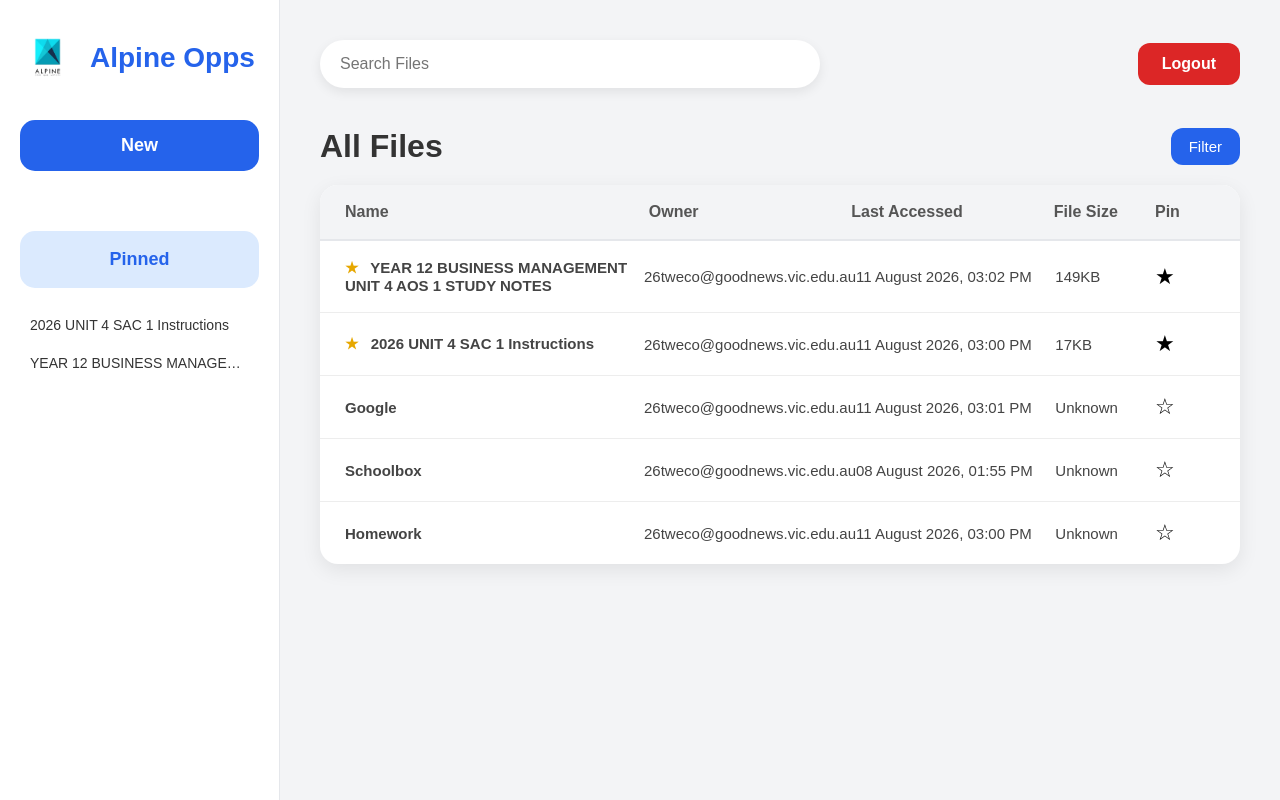
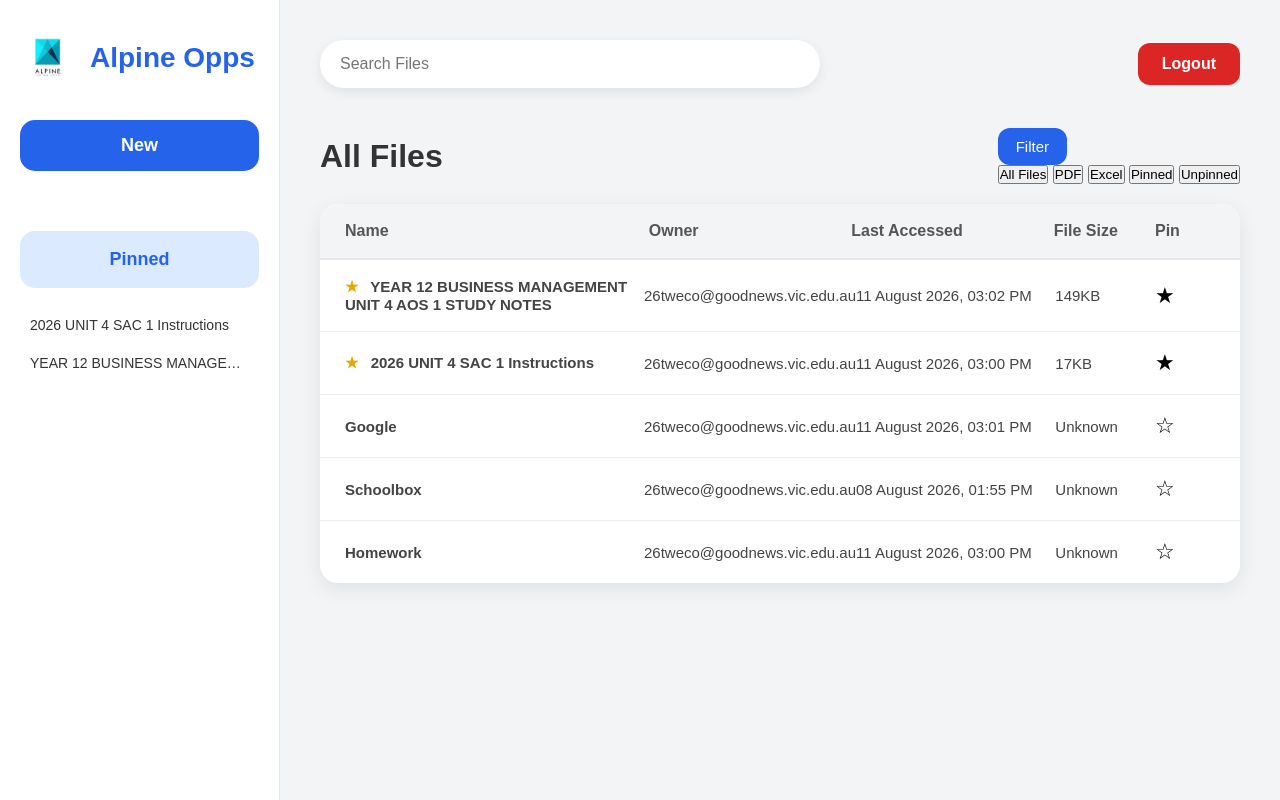
Before and after one commit to CopperRE/Alpine_Opps, a Flask app: page /dashboard in a window 1280 px wide. Run offline with Flask 3, Linux system fonts and the light colour scheme; a user stored in the database is signed in; data comes from the database, SQL or seed files in the repository.

Commit message:
Add file filtering functionality: implement filter dropdown and options for file types

```diff
--- a/templates/dashboard.html
+++ b/templates/dashboard.html
@@ -120,11 +120,65 @@
 
             <h1>All Files</h1>
 
-            <button class="filter-btn">
+            <!-- Filter dropdown -->
+            <div class="filter-container">
 
-                Filter
+                <button
+                    class="filter-btn"
+                    id="filterButton"
+                    type="button"
+                >
+                    Filter
+                </button>
 
-            </button>
+                <div
+                    class="filter-menu"
+                    id="filterMenu"
+                >
+
+                    <button
+                        type="button"
+                        class="filter-option"
+                        data-filter="all"
+                    >
+                        All Files
+                    </button>
+
+                    <button
+                        type="button"
+                        class="filter-option"
+                        data-filter="pdf"
+                    >
+                        PDF
+                    </button>
+
+                    <button
+                        type="button"
+                        class="filter-option"
+                        data-filter="excel"
+                    >
+                        Excel
+                    </button>
+
+                    <button
+                        type="button"
+                        class="filter-option"
+                        data-filter="pinned"
+                    >
+                        Pinned
+                    </button>
+
+                    <button
+                        type="button"
+                        class="filter-option"
+                        data-filter="unpinned"
+                    >
+                        Unpinned
+                    </button>
+
+                </div>
+
+            </div>
 
         </section>
 
@@ -152,7 +206,12 @@
                 <!-- Clickable file row -->
                 <div
                     class="table-row"
+                    data-file-type="{{ file['FileType'] | lower }}"
+                    data-owner="{{ file['FileOwner'] | lower }}"
+                    data-pinned="{{ file['IsPinned'] }}"
+
                     onclick="window.open('{{ url_for('open_file', file_id=file['FileID']) }}', '_blank')"
+
                     tabindex="0"
                     role="button"
 
@@ -330,6 +389,133 @@
 
     });
 
+
+    // ==========================================
+    // FILE FILTER
+    // ==========================================
+
+    // Get filter elements
+    const filterButton =
+        document.getElementById("filterButton");
+
+    const filterMenu =
+        document.getElementById("filterMenu");
+
+    const filterOptions =
+        document.querySelectorAll(".filter-option");
+
+
+    // Open and close filter menu
+    filterButton.addEventListener("click", function (event) {
+
+        // Stop page click from immediately closing menu
+        event.stopPropagation();
+
+        filterMenu.classList.toggle("show");
+
+    });
+
+
+    // Run when a filter option is clicked
+    filterOptions.forEach(option => {
+
+        option.addEventListener("click", function () {
+
+            // Get selected filter
+            const selectedFilter =
+                option.dataset.filter;
+
+            // Get all file rows
+            const rows =
+                document.querySelectorAll(".table-row");
+
+
+            rows.forEach(row => {
+
+                // Get information stored on row
+                const fileType =
+                    row.dataset.fileType;
+
+                const pinned =
+                    row.dataset.pinned;
+
+
+                // Show all files by default
+                let showRow = true;
+
+
+                // PDF files
+                if (selectedFilter === "pdf") {
+
+                    showRow =
+                        fileType.includes("pdf");
+
+                }
+
+                // Excel files
+                else if (selectedFilter === "excel") {
+
+                    showRow =
+                        fileType.includes("excel") ||
+                        fileType.includes("xlsx") ||
+                        fileType.includes("xls");
+
+                }
+
+                // Pinned files
+                else if (selectedFilter === "pinned") {
+
+                    showRow =
+                        pinned === "1";
+
+                }
+
+                // Unpinned files
+                else if (selectedFilter === "unpinned") {
+
+                    showRow =
+                        pinned === "0";
+
+                }
+
+
+                // Show or hide row
+                if (showRow) {
+
+                    row.style.display = "";
+
+                } else {
+
+                    row.style.display = "none";
+
+                }
+
+            });
+
+
+            // Change button text
+            filterButton.textContent =
+                option.textContent.trim();
+
+
+            // Close filter menu
+            filterMenu.classList.remove("show");
+
+        });
+
+    });
+
+
+    // Close filter menu when clicking elsewhere
+    document.addEventListener("click", function (event) {
+
+        if (!event.target.closest(".filter-container")) {
+
+            filterMenu.classList.remove("show");
+
+        }
+
+    });
 </script>
 
 
```
